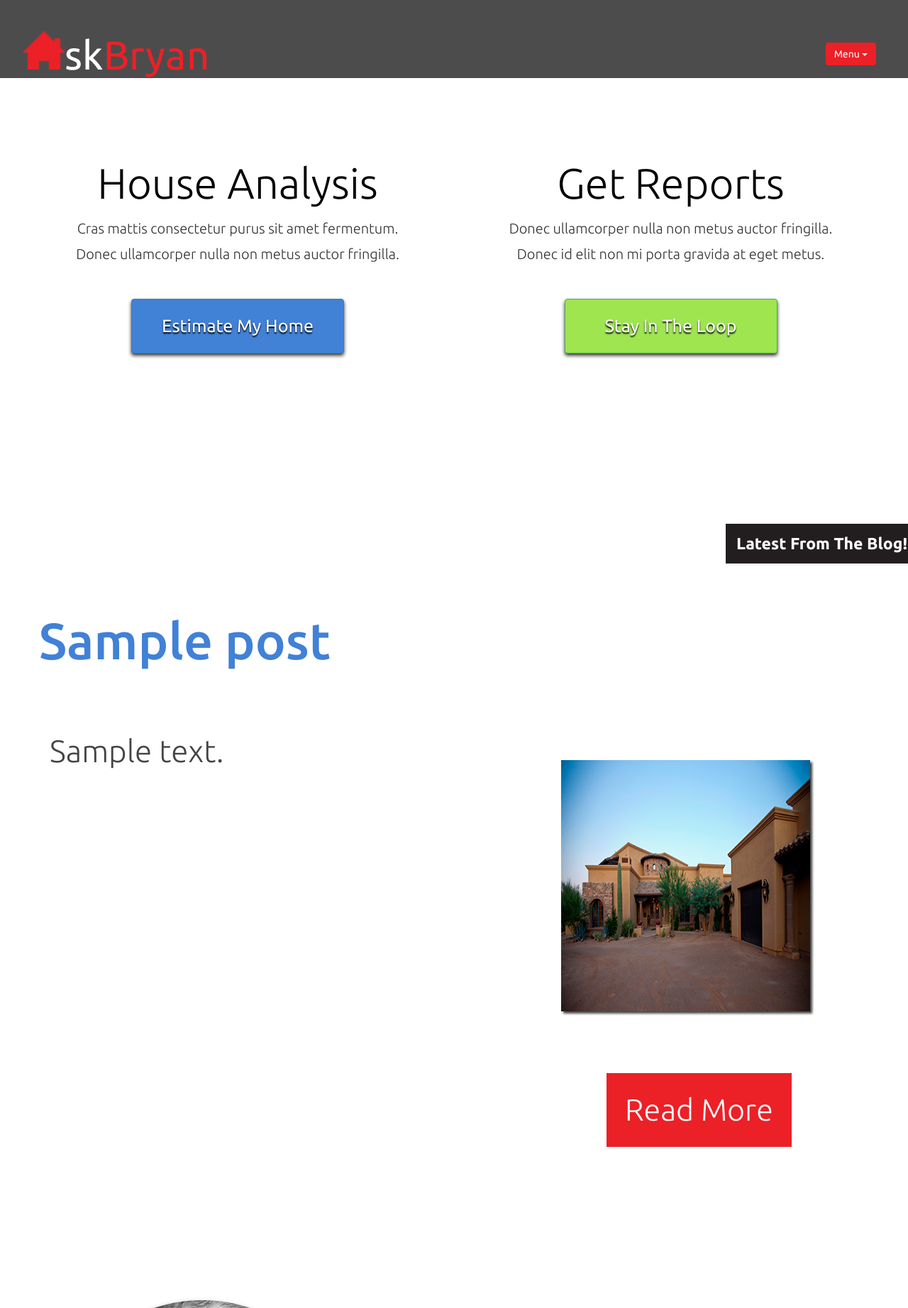
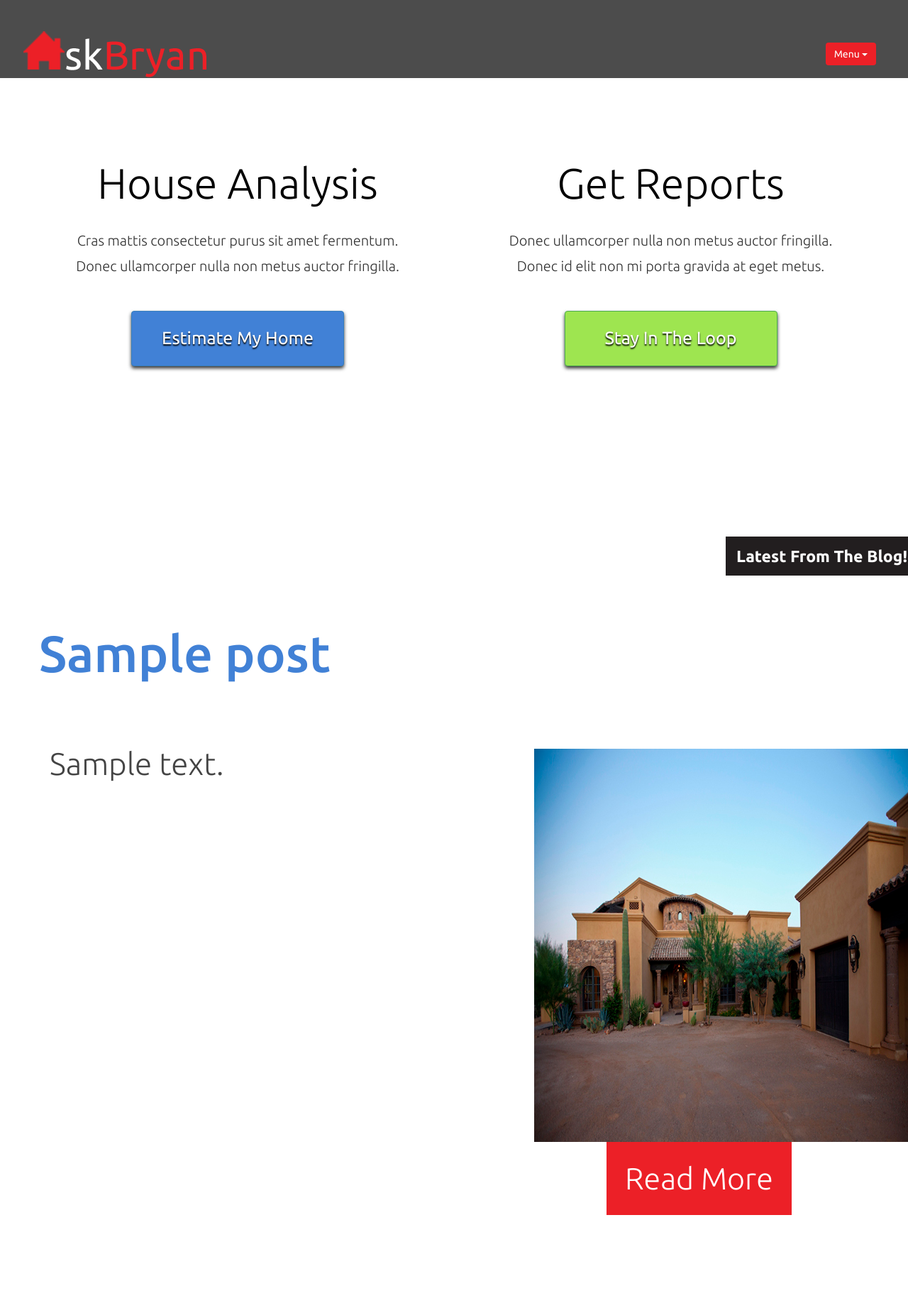
Before and after one commit to tazemebro/wordpress-enviroment, a WordPress theme: template themes/askbryan/index.php in a window 1280 px wide. Shown: the top 1843 px of the page at 71% size. Run offline with PHP 8.4 and a stand-in for WordPress, Linux system fonts and the light colour scheme; the site name, menu and one post (Sample post) are stand-ins, and other content is empty.

Commit message:
Revert e995464..30dbf72
This rolls back to commit e995464434a4ad1498072e75fcdd3209a02eb02b.

```diff
--- a/themes/askbryan/css/reset.css
+++ b/themes/askbryan/css/reset.css
@@ -78,7 +78,7 @@
 time,
 mark,
 audio,
-video { margin:0; padding:0; border:0; outline:0; font-size:50%; vertical-align:baseline; background:transparent; }
+video 													{ margin:0; padding:0; border:0; outline:0; font-size:100%; vertical-align:baseline; background:transparent; }
 
 article,
 aside,
--- a/themes/askbryan/index.php
+++ b/themes/askbryan/index.php
@@ -54,7 +54,7 @@
 					<?php the_content(); ?>
 				</div>
 				<div class="col-md-5">
-					<img class="house_image" src="<?php bloginfo ('template_directory'); ?>/css/images/house_image.png" alt="house" style="padding-top: 85px; padding-bottom: 40px;"/>
+					<img class="house_image" src="<?php bloginfo ('template_directory'); ?>/css/images/house_image.jpg" alt="house" style="padding-top: 85px;"/>
 				</div>
 			</div>
 	</article>
```
Also changed, not shown: themes/askbryan/css/images/house_image.jpg (added), themes/askbryan/css/images/house_image.png (deleted).
